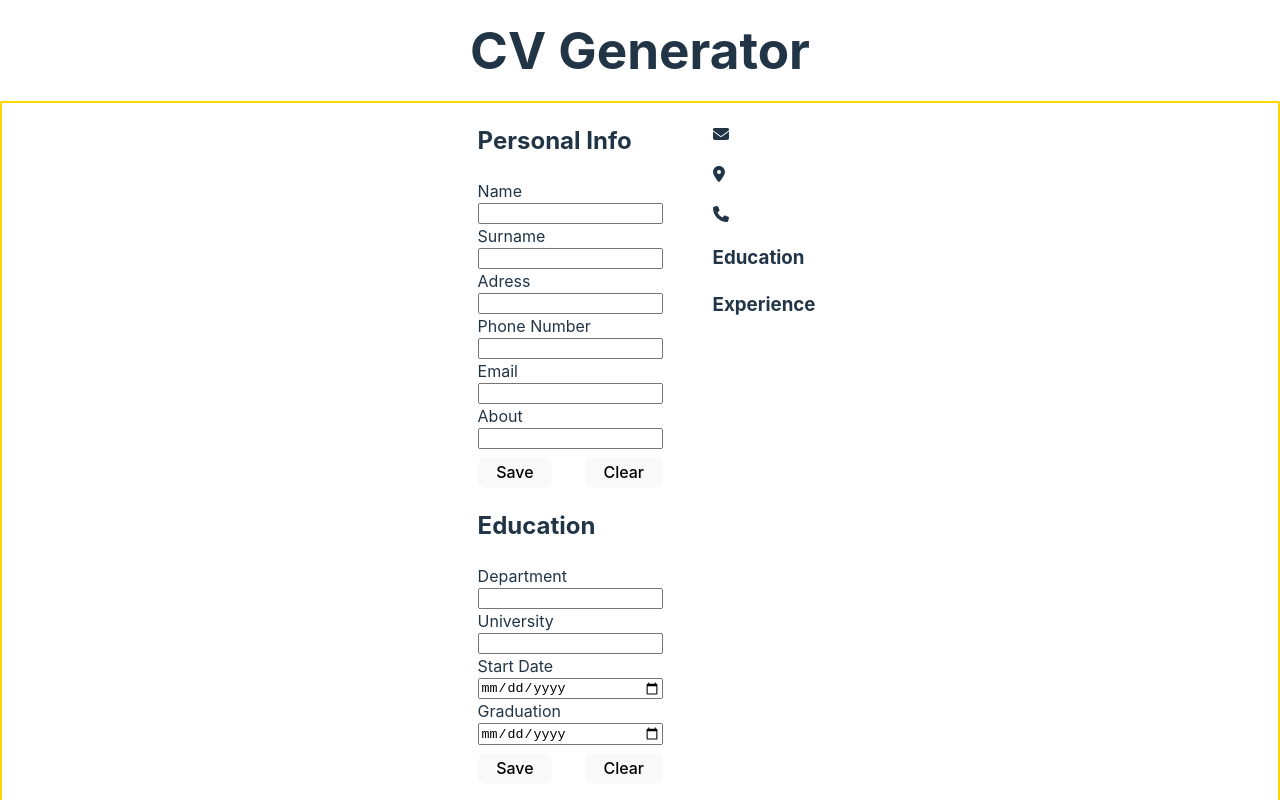
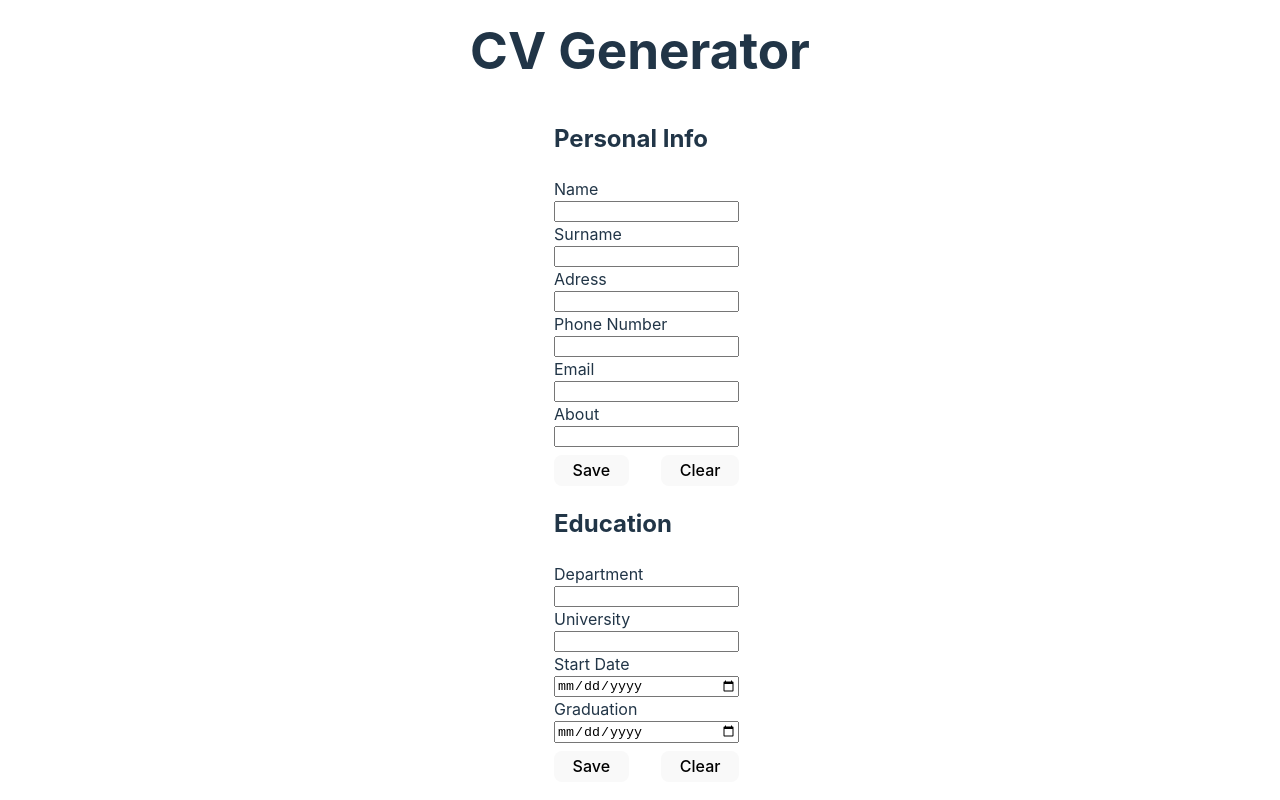
Before and after one commit to mbdeviant/resume-generator, a React (Vite) app: page / in a window 1280 px wide. Shown: the top 800 px of the page. Built offline with nearby package versions, Linux system fonts and the light colour scheme.

Commit message:
remove preview component render

```diff
--- a/src/App.jsx
+++ b/src/App.jsx
@@ -1,4 +1,3 @@
-import Preview from "./components/CVPreview/Preview";
 import Content from "./components/Content";
 import Footer from "./components/Footer";
 import Header from "./components/Header";
@@ -7,10 +6,7 @@ function App() {
   return (
     <div>
       <Header />
-      <div className="main-container">
-        <Content />
-        <Preview />
-      </div>
+      <Content />
       <Footer />
     </div>
   );
```
